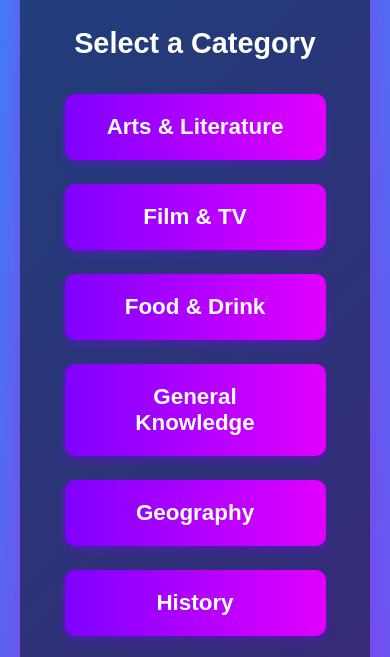
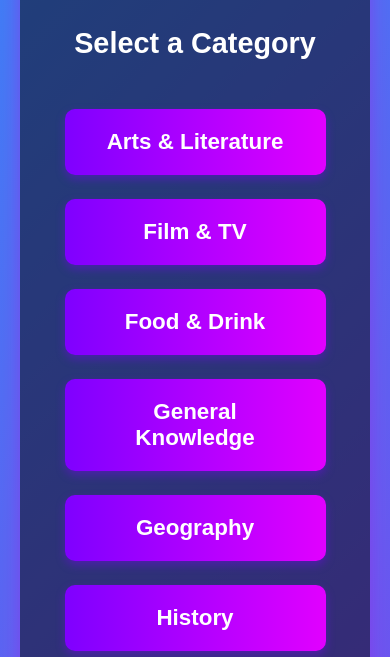
Before and after one commit to indigo-droid/Trivia_Game, a website: page public/categorygame.html in a window 390 px wide. Shown: the part 142-799 px from the top of the page. Drawn offline with Linux system fonts and the light colour scheme.

Commit message:
Responsive

```diff
--- a/public/style.css
+++ b/public/style.css
@@ -16,9 +16,10 @@ body {
   display: flex;
   flex-wrap: wrap;
   justify-content: center;
-  gap: 24px; /* increase this value to add more space between buttons */
+  gap: 20px;  /* Default gap for medium/large screens */
   padding: 5%;
 }
+
 
 
 .quiz_container {
@@ -143,6 +144,10 @@ button:disabled {
     font-size: 2rem;
   }
 
+.option-grid {
+    gap: 16px;
+  }
+
   h2 {
     font-size: 1.5rem;
   }
@@ -163,6 +168,12 @@ button:disabled {
   .options-group {
     flex-direction: column;
     gap: 20px;  /* more spacing */
+  }
+
+  .option-grid {
+    flex-direction: column;
+    gap: 24px;
+    padding: 10% 5%;
   }
 
   .main-buttons {
```
